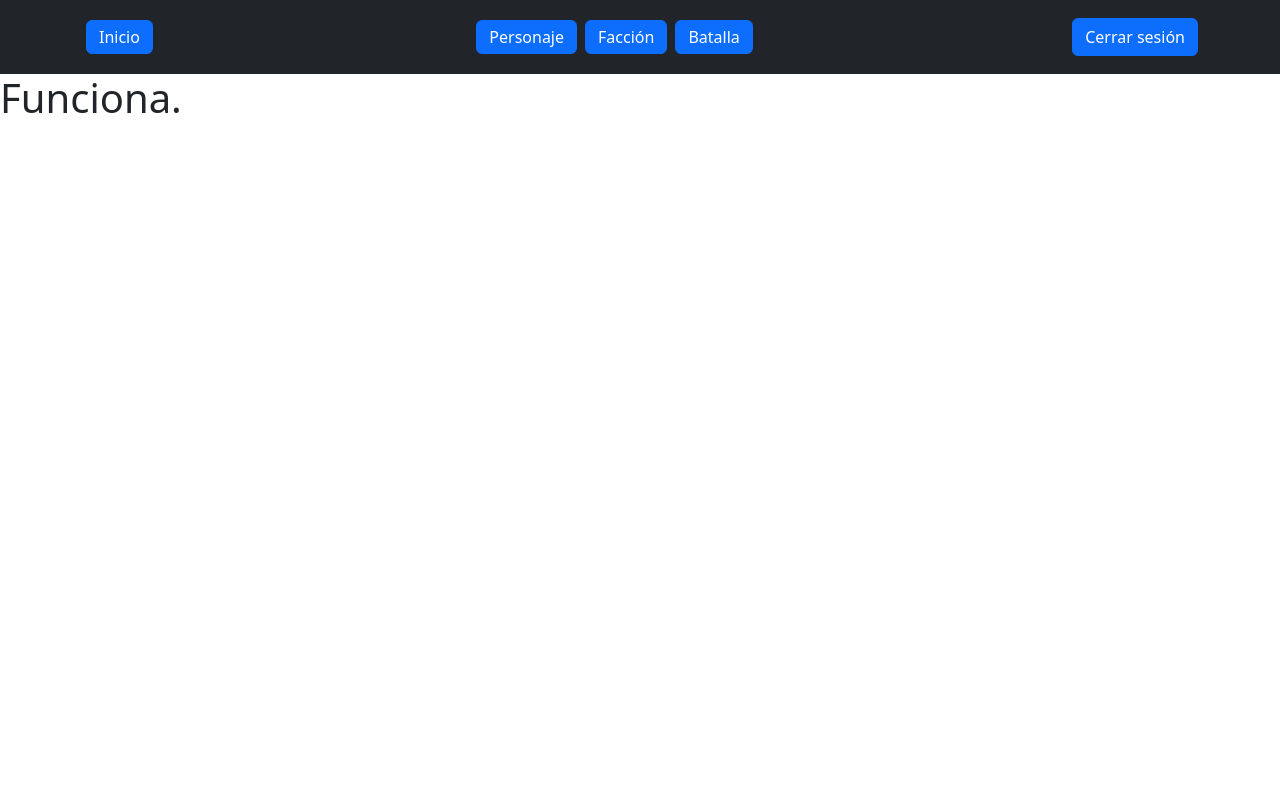
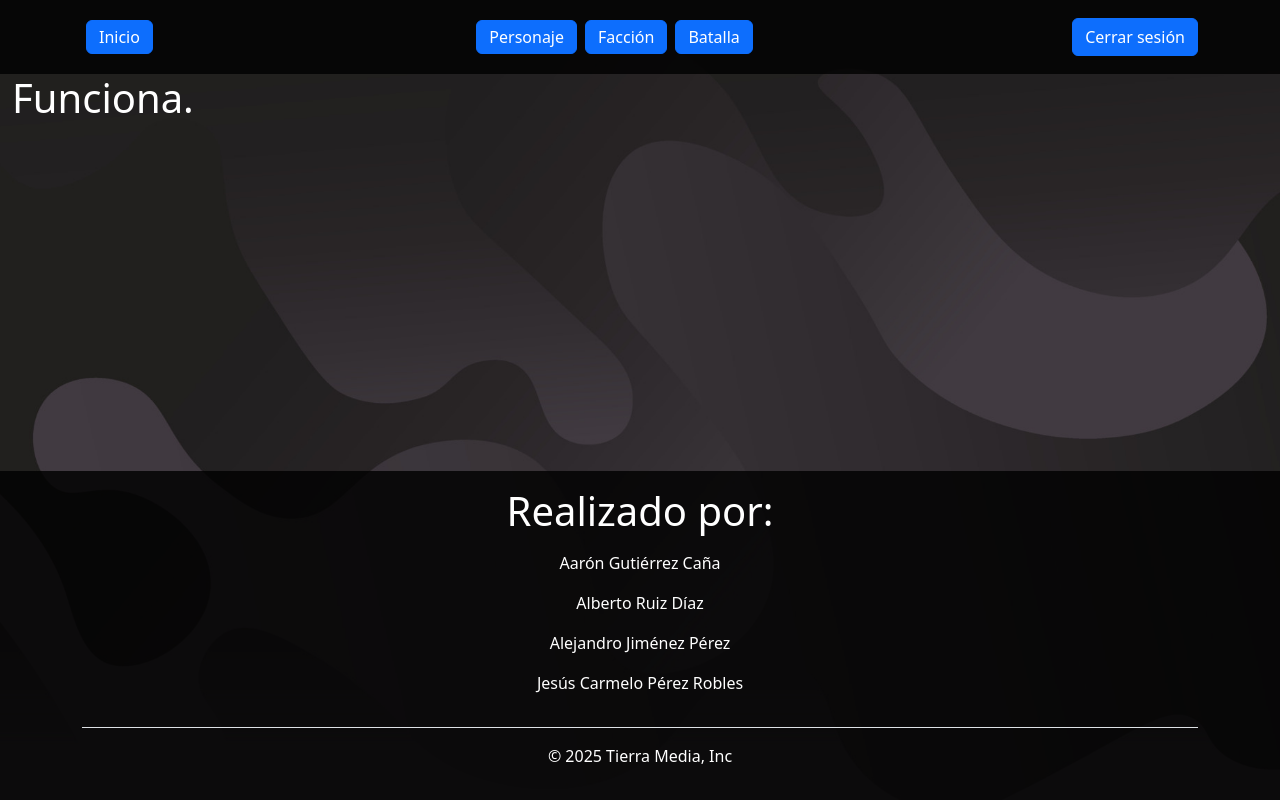
Before and after one commit to AlbertoRuiz-Dev/TierraMedia_Django, a Django app: page / in a window 1280 px wide. Run offline with Django 5.2, Linux system fonts and the light colour scheme.

Commit message:
Archivo 'base.html' terminado por el momento, junto con 'footer.html' y 'header.html'.

```diff
--- a/juego/templates/base.html
+++ b/juego/templates/base.html
@@ -5,10 +5,13 @@
     <link href="https://cdn.jsdelivr.net/npm/bootstrap@5.3.3/dist/css/bootstrap.min.css" rel="stylesheet" integrity="sha384-QWTKZyjpPEjISv5WaRU9OFeRpok6YctnYmDr5pNlyT2bRjXh0JMhjY6hW+ALEwIH" crossorigin="anonymous">
     <script src="https://cdn.jsdelivr.net/npm/bootstrap@5.3.3/dist/js/bootstrap.bundle.min.js" integrity="sha384-YvpcrYf0tY3lHB60NNkmXc5s9fDVZLESaAA55NDzOxhy9GkcIdslK1eN7N6jIeHz" crossorigin="anonymous"></script>
     <title>{% block title %}Tierra Media{% endblock %}</title>
+    {% load static %}
 </head>
-<body>
+<body class="d-flex flex-column min-vh-100" style="background-image: url('{% static 'images/fondo-oscuro.jpg' %}'); background-size: cover; background-repeat: no-repeat; background-position: center">
     {% include 'header.html' %}
-    {% block content %}{% endblock %}
+    <div class="container-fluid flex-grow-1 text-white">
+        {% block content %}{% endblock %}
+    </div>
     {% include 'footer.html' %}
 </body>
 </html>
--- a/juego/templates/footer.html
+++ b/juego/templates/footer.html
@@ -0,0 +1,22 @@
+<footer class="py-3 mt-4 text-white" style="background-color: rgba(0,0,0,0.81)">
+    <div class="container content">
+        <ul class="list-unstyled text-center justify-content-center border-bottom pb-3 mb-3">
+            <li>
+                <p class="display-6">Realizado por:</p>
+            </li>
+            <li>
+                <p>Aarón Gutiérrez Caña</p>
+            </li>
+            <li>
+                <p>Alberto Ruiz Díaz</p>
+            </li>
+            <li>
+                <p>Alejandro Jiménez Pérez</p>
+            </li>
+            <li>
+                <p>Jesús Carmelo Pérez Robles</p>
+            </li>
+        </ul>
+        <p class="text-center text-white">© 2025 Tierra Media, Inc</p>
+    </div>
+</footer>
--- a/juego/templates/header.html
+++ b/juego/templates/header.html
@@ -1,4 +1,4 @@
-<header class="p-3 text-bg-dark">
+<header class="p-3 sticky-top" style="background-color: rgba(0,0,0,0.81)">
     <div class="container">
         <div class="d-flex flex-wrap align-items-center justify-content-center justify-content-lg-start">
 
```
Also changed, not shown: juego/static/images/fondo-oscuro.jpg (added), juego/static/images/fondo.jpg (added).
